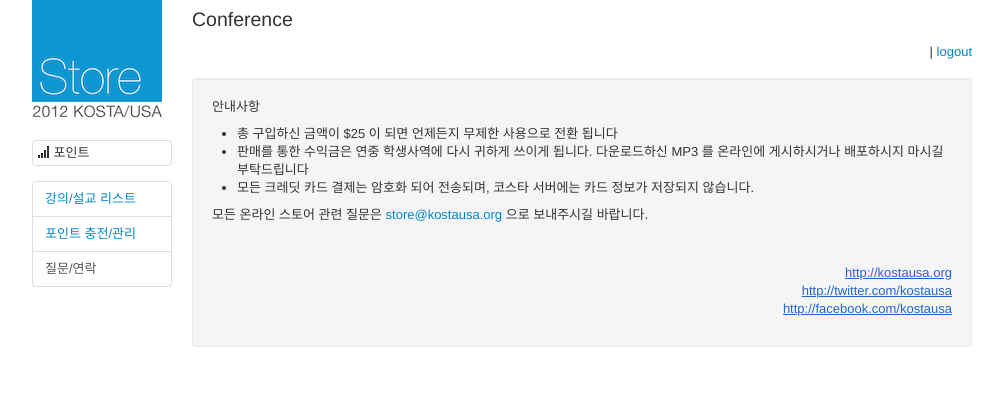
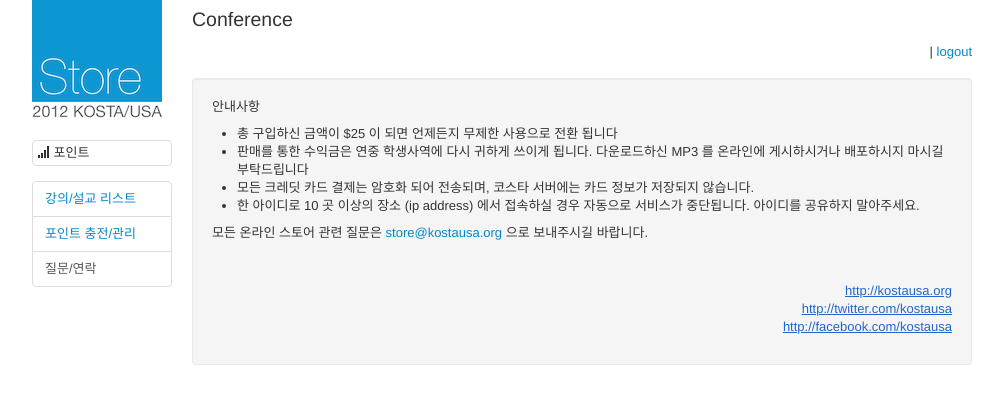
Before and after one commit to kostausa/store, a Flask app: template store/templates/info.html in a window 1280 px wide. Shown: the top 404 px of the page, without its empty margins (138-1141 px from the left). Run offline with Flask 2, Linux system fonts and the light colour scheme; the template is opened without the code that fills it, so the values that code supplies are empty; some libraries are stand-ins or nearby versions.

Commit message:
helpful tip about ip address limit

```diff
--- a/store/templates/info.html
+++ b/store/templates/info.html
@@ -36,6 +36,7 @@
     <li>총 구입하신 금액이 $25 이 되면 언제든지 무제한 사용으로 전환 됩니다</li>
     <li>판매를 통한 수익금은 연중 학생사역에 다시 귀하게 쓰이게 됩니다. 다운로드하신 MP3 를 온라인에 게시하시거나 배포하시지 마시길 부탁드립니다</li>
     <li>모든 크레딧 카드 결제는 암호화 되어 전송되며, 코스타 서버에는 카드 정보가 저장되지 않습니다.</li>
+    <li>한 아이디로 10 곳 이상의 장소 (ip address) 에서 접속하실 경우 자동으로 서비스가 중단됩니다. 아이디를 공유하지 말아주세요.</li>
   </ul>
 </p>
 <p>
```
